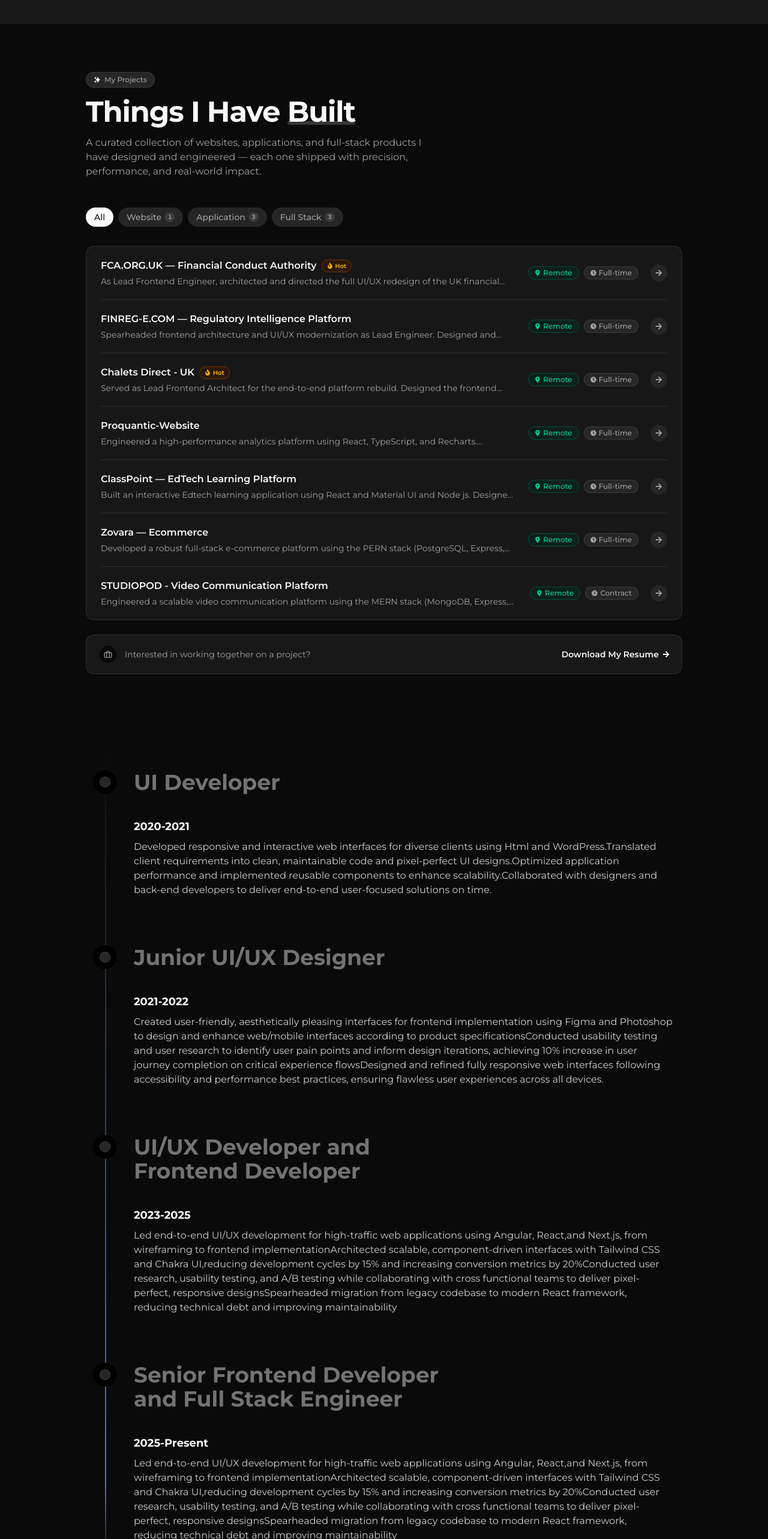
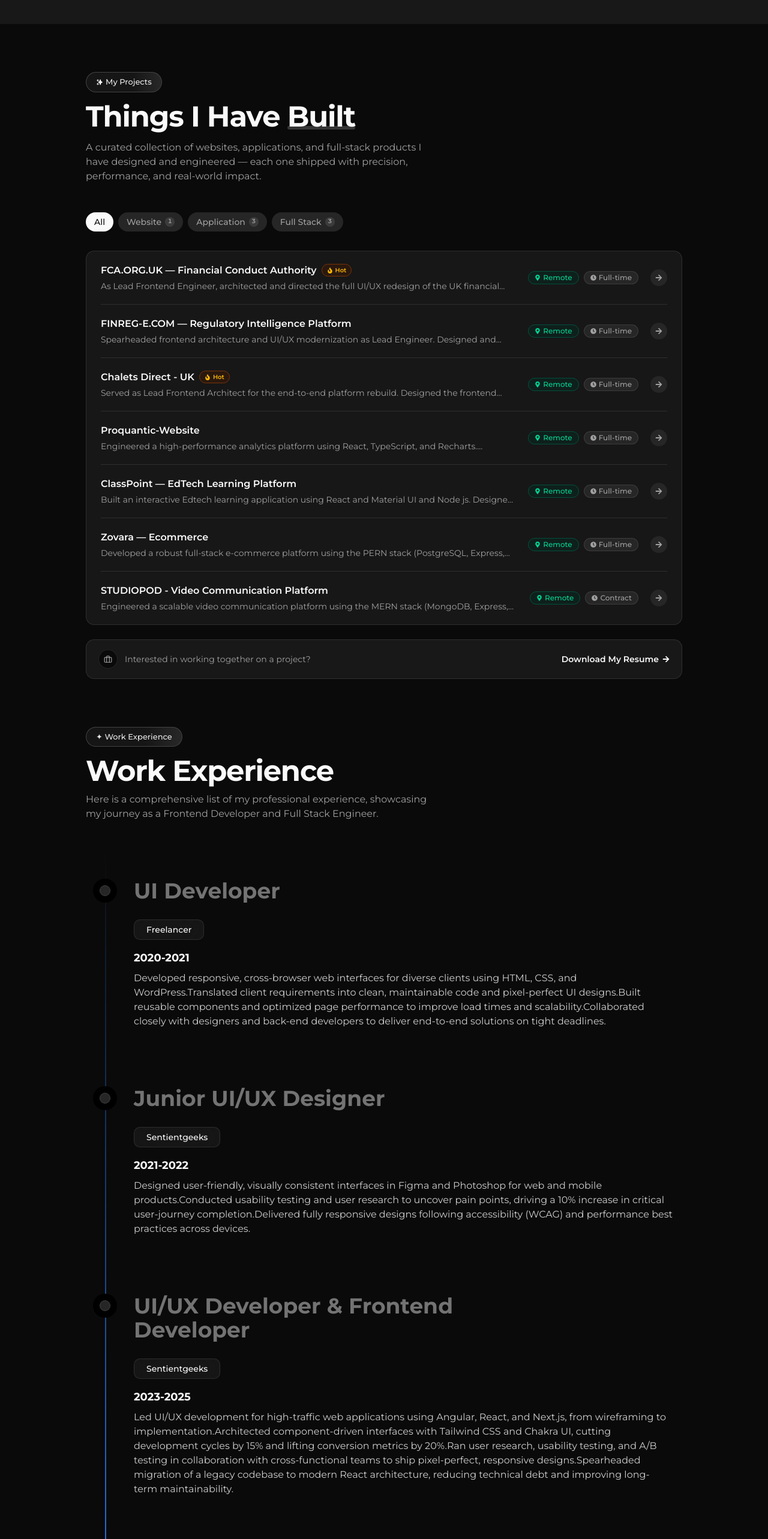
Before and after one commit to KRISH826/krishnendu-panja, a Next.js app in the folder frontend/: page / in a window 1280 px wide. Shown: the part 2400-4966 px from the top of the page at 60% size. Built offline with nearby package versions, Linux system fonts and the light colour scheme; no server answers.

Commit message:
feat: add professional experience timeline components and data integration

```diff
--- a/frontend/app/layout.tsx
+++ b/frontend/app/layout.tsx
@@ -1,14 +1,13 @@
 import type { Metadata } from "next";
 import { Cinzel, Montserrat, Dancing_Script } from "next/font/google";
 import "./globals.css";
-import Header from "@/components/Header";
 
 const monsterrat = Montserrat({ subsets: ["latin"], variable: "--font-sans" });
 const cinzel = Cinzel({ subsets: ["latin"], variable: "--font-cinzel" });
 const dancingScript = Dancing_Script({ subsets: ["latin"], variable: "--font-cursive" });
 
 export const metadata: Metadata = {
-  title: "Create Next App",
+  title: "Krishnendu Panja",
   description: "Generated by create next app",
 };
 
--- a/frontend/components/ui/components/ExperienceStep.tsx
+++ b/frontend/components/ui/components/ExperienceStep.tsx
@@ -5,7 +5,19 @@
 const ExperienceStep = () => {
     return (
         <div className='container'>
-
+            <span className="relative inline-flex items-center px-4 py-1.5 rounded-full text-[12px] md:text-[13px] font-medium text-white/90 border border-white/20 bg-white/5 backdrop-blur-sm overflow-hidden">
+                {/* Shimmer sweep */}
+                <span className="absolute inset-0 -translate-x-full animate-[shimmer_3s_infinite] bg-linear-to-r from-transparent via-white/10 to-transparent" />
+                <span className="relative">✦ Work Experience</span>
+            </span>
+            <div className="heading mt-4">
+                <h2 className='text-3xl font-bold tracking-tight text-foreground sm:text-4xl lg:text-5xl'>
+                    Work Experience
+                </h2>
+                <p className='max-w-xl mt-3 text-sm text-muted-foreground sm:text-base'>
+                    Here is a comprehensive list of my professional experience, showcasing my journey as a Frontend Developer and Full Stack Engineer.
+                </p>
+            </div>
             <div className="relative w-full overflow-clip">
                 <Timeline data={experiences} />
             </div>
--- a/frontend/components/ui/timeline.tsx
+++ b/frontend/components/ui/timeline.tsx
@@ -9,6 +9,7 @@
 interface TimelineEntry {
     title: string;
     contents: React.ReactNode;
+    job: string;
     date: string
 }
 
@@ -41,7 +42,7 @@
                 {data.map((item, index) => (
                     <div
                         key={index}
-                        className="flex flex-col justify-start pt-6 md:pt-20 md:gap-10"
+                        className="flex flex-col justify-start pt-10 md:pt-24 md:gap-7"
                     >
                         <div className="flex flex-col z-40 items-center self-start">
                             <div className="h-10 absolute left-3 md:left-3 w-10 rounded-full bg-white dark:bg-black flex items-center justify-center">
@@ -55,6 +56,7 @@
                             <h3 className="md:hidden block text-2xl mb-2 text-left font-bold text-neutral-500 dark:text-neutral-500">
                                 {item.title}
                             </h3>
+                            <span className="text-sm block w-fit mb-4 px-5 py-1.5 backdrop-blur-xl bg-white/5 font-medium border rounded-lg">{item.job}</span>
                             <h5 className="font-bold text-lg mb-2">{item.date}</h5>
                             <p className='text-base text-white/80'>{item.contents}</p>
                         </div>
--- a/frontend/constants/CareerData.tsx
+++ b/frontend/constants/CareerData.tsx
@@ -270,10 +270,11 @@
         >
 
           {badge && (
-            <div className="inline-flex items-center gap-1.5 rounded-full border border-border bg-muted px-3 py-1 text-xs font-medium text-muted-foreground">
-              <HiSparkles className="size-3 text-foreground" />
-              {badge}
-            </div>
+            <span className="relative inline-flex items-center px-4 py-1.5 rounded-full text-[12px] md:text-[13px] font-medium text-white/90 border border-white/20 bg-white/5 backdrop-blur-sm overflow-hidden">
+              {/* Shimmer sweep */}
+              <span className="absolute inset-0 -translate-x-full animate-[shimmer_3s_infinite] bg-linear-to-r from-transparent via-white/10 to-transparent" />
+              <span className="relative flex items-center gap-1"><HiSparkles className="size-3 text-foreground" /> {badge}</span>
+            </span>
           )}
 
 
--- a/frontend/constants/data/data.ts
+++ b/frontend/constants/data/data.ts
@@ -75,10 +75,10 @@
         job: "Freelancer",
         date: "2020-2021",
         contents: [
-            "Developed responsive and interactive web interfaces for diverse clients using Html and WordPress.",
+            "Developed responsive, cross-browser web interfaces for diverse clients using HTML, CSS, and WordPress.",
             "Translated client requirements into clean, maintainable code and pixel-perfect UI designs.",
-            "Optimized application performance and implemented reusable components to enhance scalability.",
-            "Collaborated with designers and back-end developers to deliver end-to-end user-focused solutions on time.",
+            "Built reusable components and optimized page performance to improve load times and scalability.",
+            "Collaborated closely with designers and back-end developers to deliver end-to-end solutions on tight deadlines.",
         ],
     },
     {
@@ -86,31 +86,31 @@
         job: "Sentientgeeks",
         date: "2021-2022",
         contents: [
-            "Created user-friendly, aesthetically pleasing interfaces for frontend implementation using Figma and Photoshop to design and enhance web/mobile interfaces according to product specifications",
-            "Conducted usability testing and user research to identify user pain points and inform design iterations, achieving 10% increase in user journey completion on critical experience flows",
-            "Designed and refined fully responsive web interfaces following accessibility and performance best practices, ensuring flawless user experiences across all devices.",
+            "Designed user-friendly, visually consistent interfaces in Figma and Photoshop for web and mobile products.",
+            "Conducted usability testing and user research to uncover pain points, driving a 10% increase in critical user-journey completion.",
+            "Delivered fully responsive designs following accessibility (WCAG) and performance best practices across devices.",
         ],
     },
     {
-        title: "UI/UX Developer and Frontend Developer",
+        title: "UI/UX Developer & Frontend Developer",
         job: "Sentientgeeks",
         date: "2023-2025",
         contents: [
-            "Led end-to-end UI/UX development for high-traffic web applications using Angular, React,and Next.js, from wireframing to frontend implementation",
-            "Architected scalable, component-driven interfaces with Tailwind CSS and Chakra UI,reducing development cycles by 15% and increasing conversion metrics by 20%",
-            "Conducted user research, usability testing, and A/B testing while collaborating with cross functional teams to deliver pixel-perfect, responsive designs",
-            "Spearheaded migration from legacy codebase to modern React framework, reducing technical debt and improving maintainability",
+            "Led UI/UX development for high-traffic web applications using Angular, React, and Next.js, from wireframing to implementation.",
+            "Architected component-driven interfaces with Tailwind CSS and Chakra UI, cutting development cycles by 15% and lifting conversion metrics by 20%.",
+            "Ran user research, usability testing, and A/B testing in collaboration with cross-functional teams to ship pixel-perfect, responsive designs.",
+            "Spearheaded migration of a legacy codebase to modern React architecture, reducing technical debt and improving long-term maintainability.",
         ],
     },
     {
-        title: "Senior Frontend Developer and Full Stack Engineer",
+        title: "Senior Frontend Developer & Full Stack Engineer",
         job: "Sentientgeeks",
         date: "2025-Present",
         contents: [
-            "Led end-to-end UI/UX development for high-traffic web applications using Angular, React,and Next.js, from wireframing to frontend implementation",
-            "Architected scalable, component-driven interfaces with Tailwind CSS and Chakra UI,reducing development cycles by 15% and increasing conversion metrics by 20%",
-            "Conducted user research, usability testing, and A/B testing while collaborating with cross functional teams to deliver pixel-perfect, responsive designs",
-            "Spearheaded migration from legacy codebase to modern React framework, reducing technical debt and improving maintainability",
+            "Own full-stack architecture for production applications, building scalable frontends (React, Next.js, Angular) alongside Node.js/Express + TypeScript backends on PostgreSQL.",
+            "Designed and shipped an AI-powered product discovery system, integrating LLM-based tool-use (DeepSeek) and structured tagging (Gemini) for natural-language search with dynamic filters.",
+            "Improved system performance and reliability by resolving complex data-layer issues (type casting, indexing, caching) across PostgreSQL and Redis.",
+            "Mentored frontend engineers and set technical direction for component architecture, code quality, and deployment practices on AWS/GCP.",
         ],
     },
 ];
```
